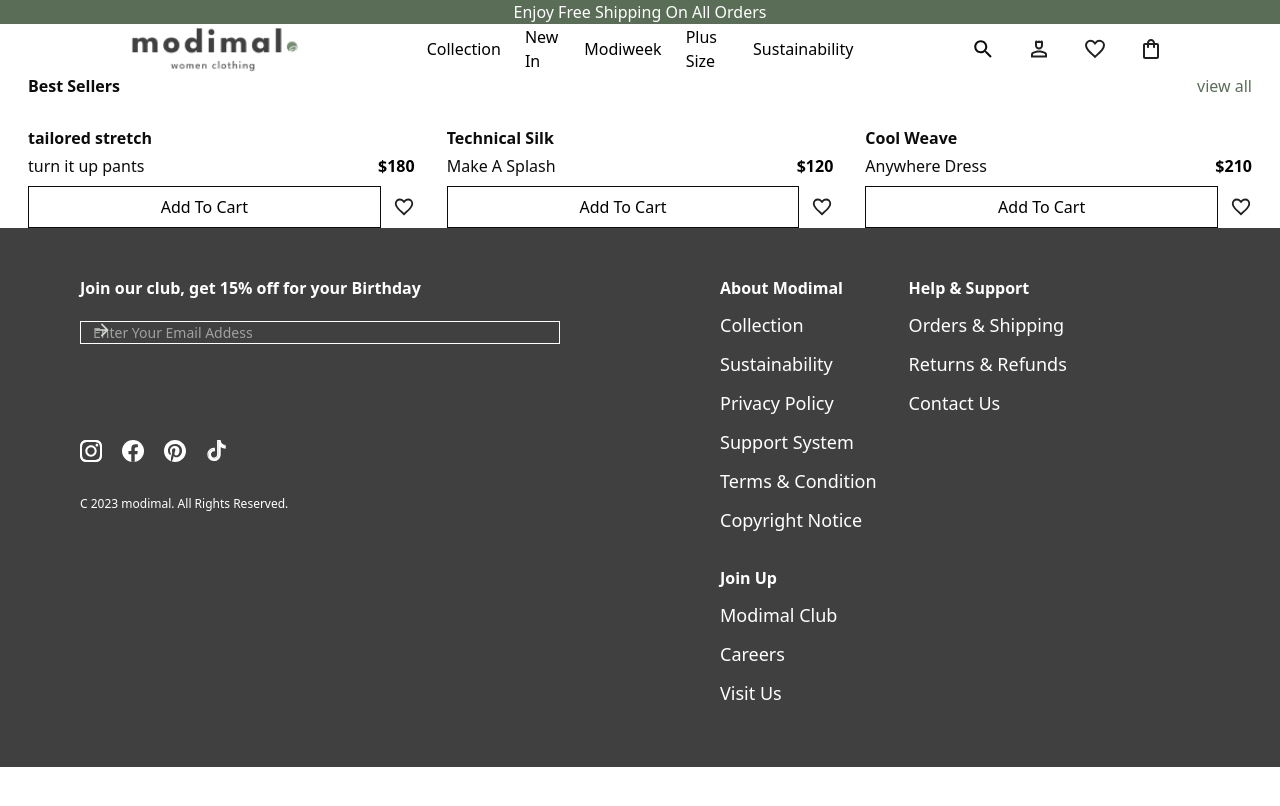
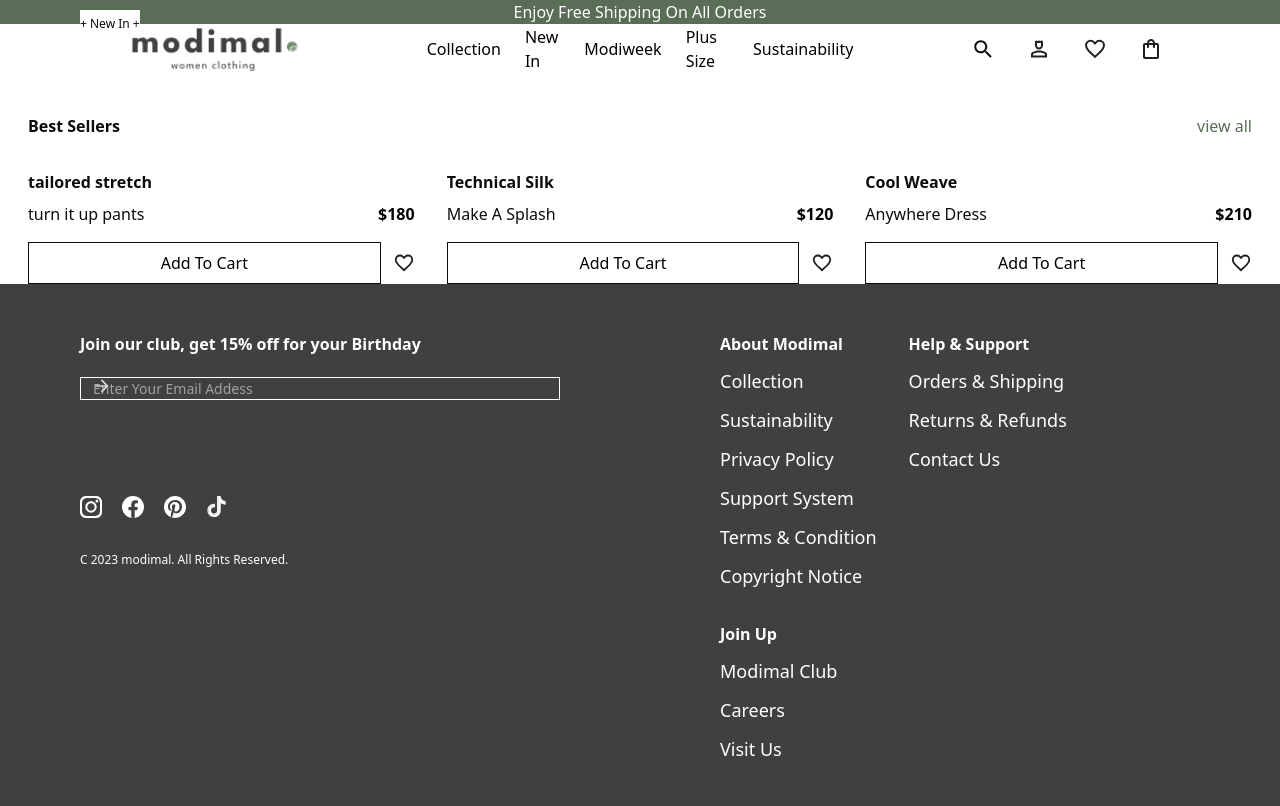
Before and after one commit to amirnasr94/Fashion-E-Commerse, a Next.js app: page / in a window 1280 px wide. Shown: the top 806 px of the page. Built offline with nearby package versions, Linux system fonts and the light colour scheme.

Commit message:
modify styled

```diff
--- a/components/BestSellCard.tsx
+++ b/components/BestSellCard.tsx
@@ -23,7 +23,7 @@
 
 export default function BestSellCard({ data }: { data: Sell }) {
   return (
-    <figure className="space-y-1">
+    <figure className="space-y-2">
       <div className="h-[500] relative">
         <Image
           src={data.image}
@@ -33,7 +33,7 @@
           className="rounded-sm"
         />
       </div>
-      <div className="space-y-1">
+      <div className="space-y-2">
         <h6 className="text-black font-bold">{data.name}</h6>
         <div className="flex items-center justify-between">
           <span className="body-md text-black">{data.description}</span>
--- a/components/BestSellsSection.tsx
+++ b/components/BestSellsSection.tsx
@@ -4,7 +4,7 @@
 
 export default function BestSellsSection() {
   return (
-    <section className="w-full space-y-6">
+    <section className="w-full space-y-6 mt-10">
       <div className="flex w-full items-center justify-between">
         <h3 className="text-black font-semibold">Best Sellers</h3>
         <Link href={"#"} className="text-primary-600 button-sm">
--- a/components/Header.tsx
+++ b/components/Header.tsx
@@ -1,6 +1,4 @@
 import NavBar from "./header/NavBar";
-
-export const fetchCache = "force-no-store";
 
 export default function Header() {
   return (
```
